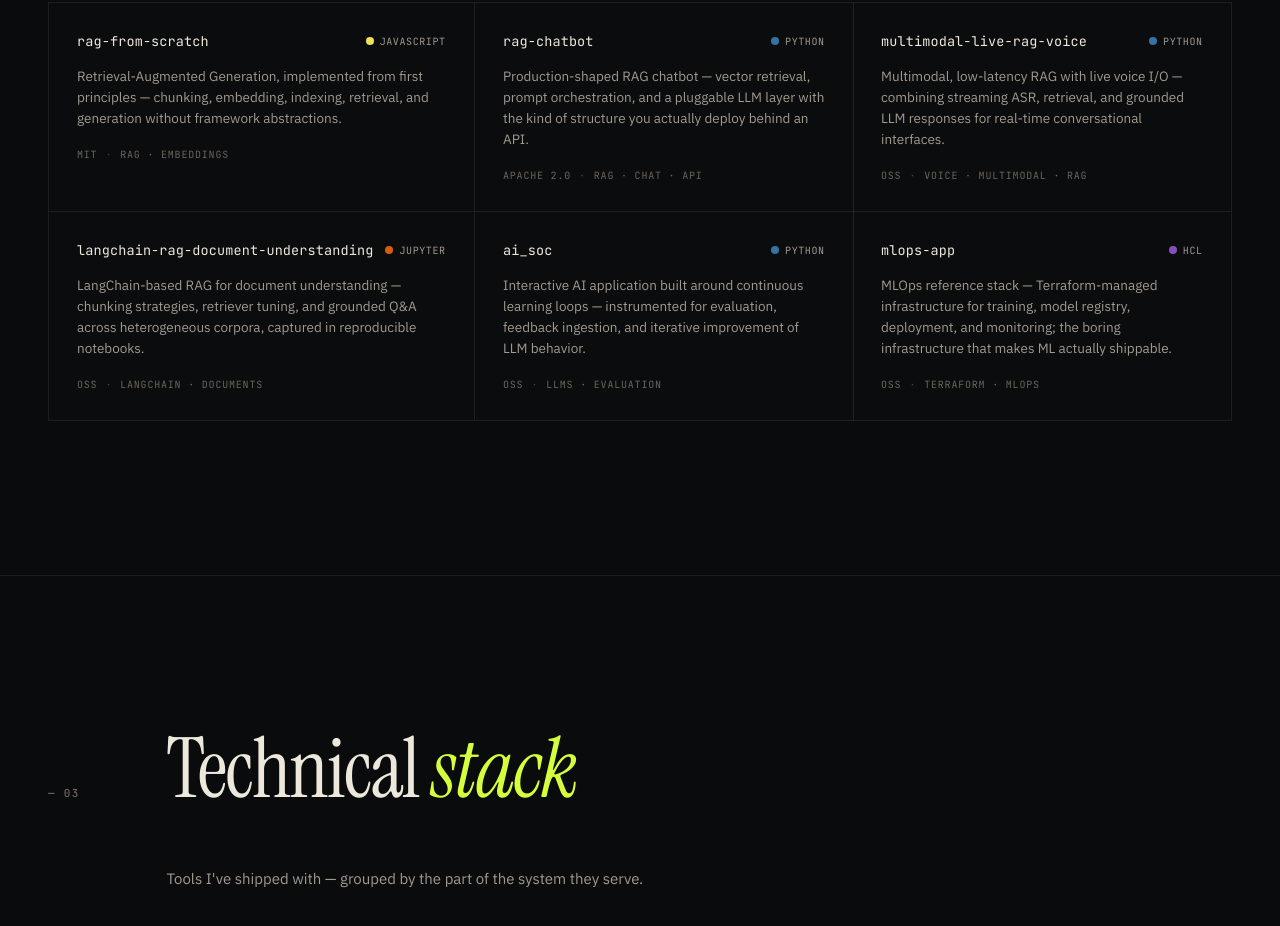
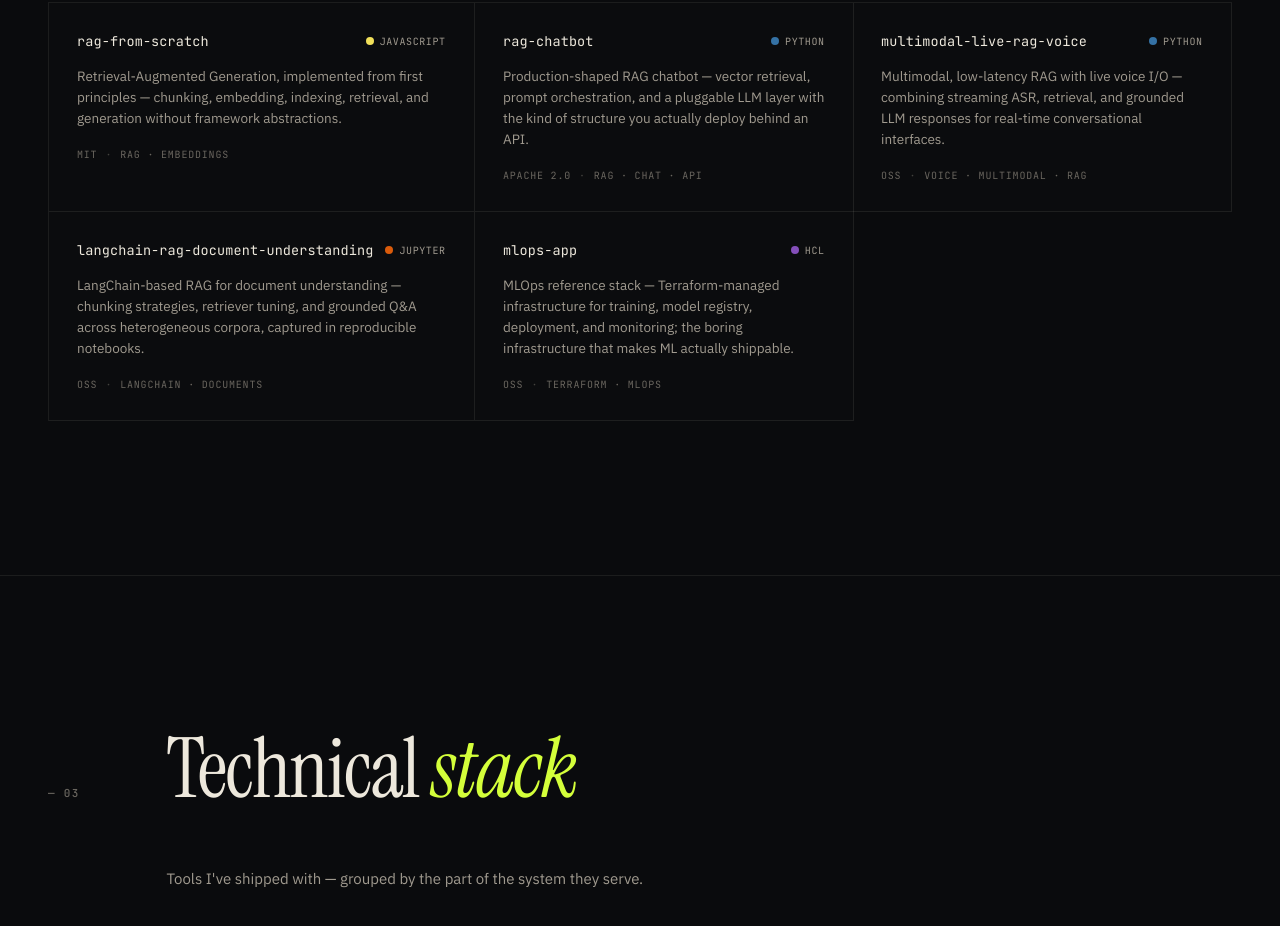
Before and after one commit to ms1104n-max/ms1104n-max.github.io, a website: page index.html in a window 1280 px wide. Shown: the part 7157-8083 px from the top of the page. Drawn offline with Linux system fonts and the light colour scheme.

Commit message:
Remove ai_soc card from Open Source grid (preserve original author attribution upstream)

```diff
--- a/index.html
+++ b/index.html
@@ -386,16 +386,6 @@
                         </a>
                     </li>
                     <li class="repo">
-                        <a href="https://github.com/ms1104n-max/ai_soc" target="_blank" rel="noopener">
-                            <div class="repo__head">
-                                <span class="repo__name">ai_soc</span>
-                                <span class="repo__lang"><span class="repo__dot" style="background:#3572A5"></span>Python</span>
-                            </div>
-                            <p class="repo__desc">Interactive AI application built around continuous learning loops — instrumented for evaluation, feedback ingestion, and iterative improvement of LLM behavior.</p>
-                            <div class="repo__meta"><span>OSS</span><span>·</span><span>LLMs · Evaluation</span></div>
-                        </a>
-                    </li>
-                    <li class="repo">
                         <a href="https://github.com/ms1104n-max/mlops-app" target="_blank" rel="noopener">
                             <div class="repo__head">
                                 <span class="repo__name">mlops-app</span>
```
